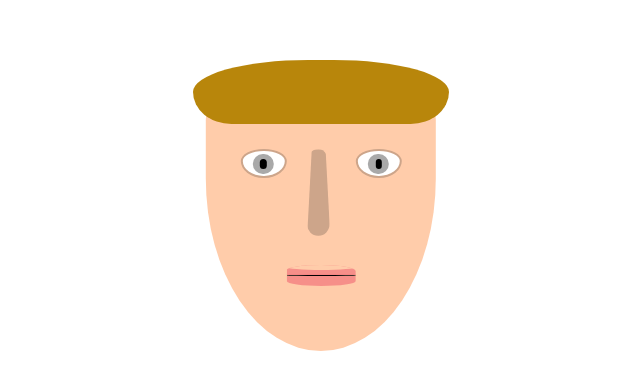
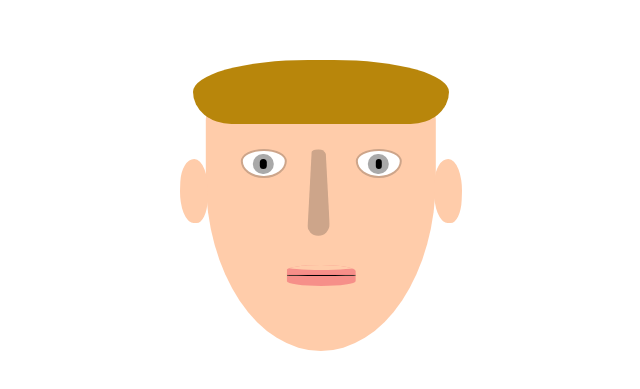
Before and after one commit to Plamenov-Nevyan/HTML---CSS-Self-Portrait, a plain HTML site: page index.html in a window 1280 px wide. Shown: the part 137-526 px from the top of the page, without its empty margins (319-959 px from the left). Drawn offline with Linux system fonts and the light colour scheme.

Commit message:
Added ears

```diff
--- a/index.html
+++ b/index.html
@@ -46,6 +46,15 @@
                 </div>
             </div>
         </div>
+        <!-- div with class ears serves as container for the ears using flex positioning to attach the ears to the head -->
+        <div class="ears">
+            <div class="ear-left">
+
+            </div>
+            <div class="ear-right">
+
+            </div>
+        </div>
     </div>
 </body>
 </html>
--- a/styles.css
+++ b/styles.css
@@ -145,3 +145,26 @@
     position: relative;
     border-radius: 0 0 100% 100%;
   }
+
+  .ears {
+    width: 44%;
+    height: 10%;
+    z-index: 1;
+    position: relative;
+    top: -7em;
+    left: 28%;
+    display: flex;
+    justify-content: space-between;
+    align-items: center;
+  }
+
+  .ear-left, .ear-right {
+    width: 10%;
+    height: 100%;
+    border-radius: 90% 100% 70% 100% / 70% 100%;
+    background-color: #fca;
+    box-shadow: inset -9vmin 0 0 -7vmin var(--line);
+    transform: rotate(2deg);
+    top: 28%;
+    left: 27%;
+  }
```
